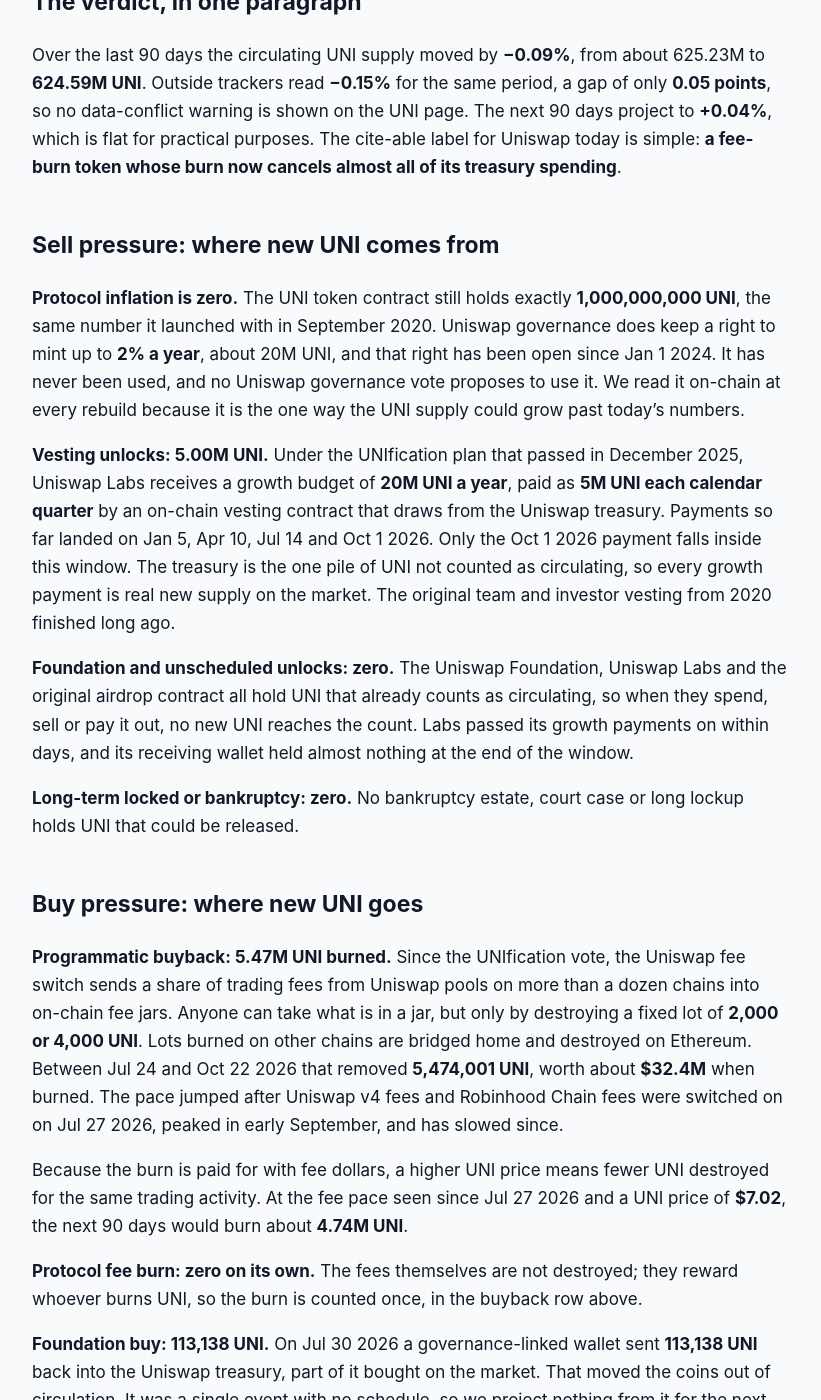
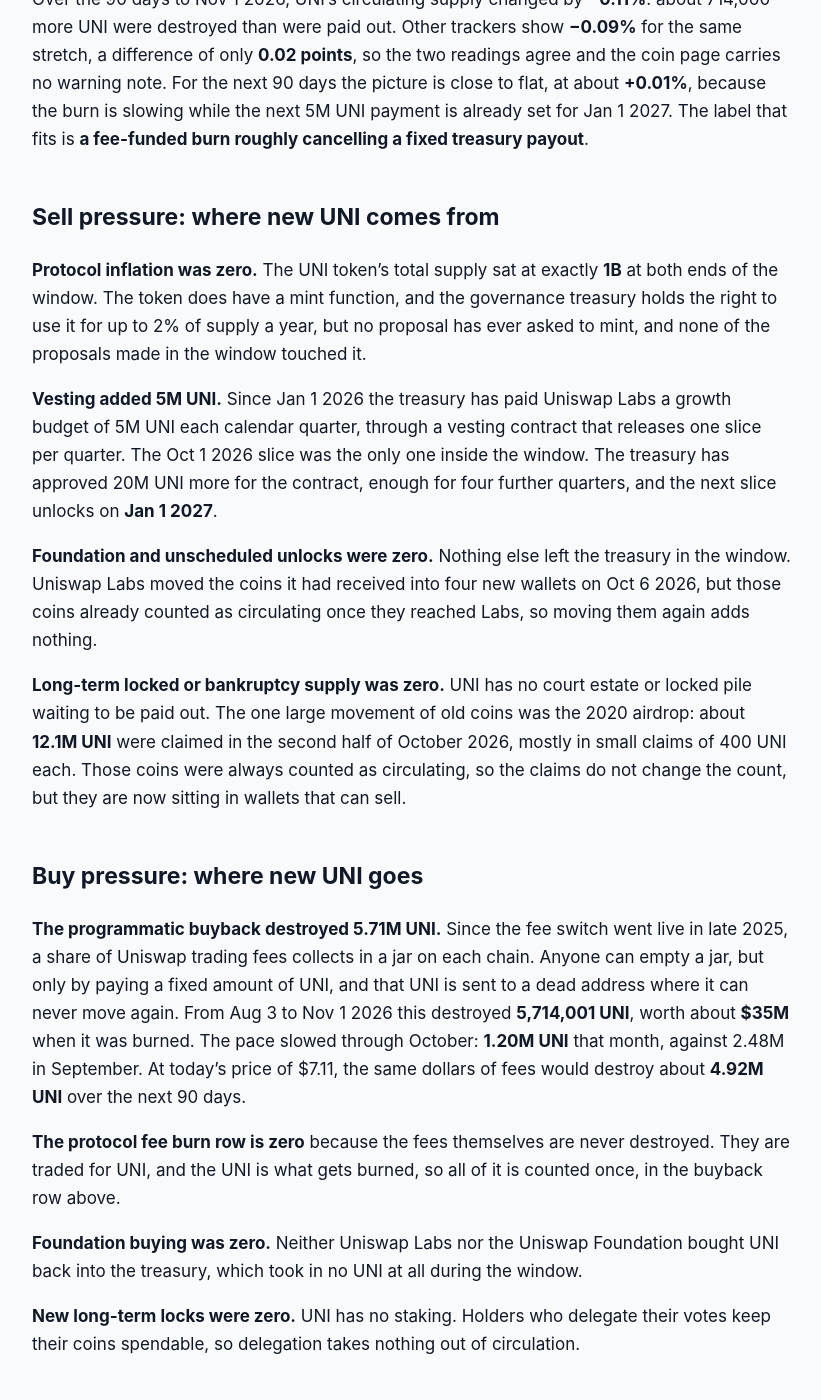
Before and after one commit to jeevansongmy-spec/mrnasdog-articles, a Jekyll site: the page built from crypto/uni-pressure-framework.md, in a window 1280 px wide and 1400 px high, scrolled down 445 px. Shown: the whole window, without its empty margins (228-1049 px from the left). Built offline with Jekyll 4.4.1, drawn with Linux system fonts in a browser that asks for light colours; some of the changed text lies outside the part shown.

Commit message:
publish: crypto/uni-pressure-framework

```diff
--- a/crypto/uni-pressure-framework.md
+++ b/crypto/uni-pressure-framework.md
@@ -1,70 +1,66 @@
 ---
-title: "UNI Inflation Analysis · October 2026 · Mixed flows · supply roughly steady"
-description: "UNI supply is roughly steady: the fee switch burned 5.47M UNI against a 5M UNI treasury payout, −0.09% over 90 days and about +0.04% next. Never minted."
+title: "UNI Inflation Analysis · November 2026 · Mixed flows · supply roughly steady"
+description: "UNI supply is roughly steady: trading fees destroyed 5.71M UNI against a 5M UNI treasury payout, −0.11% over 90 days and about +0.01% next. None minted."
 canonical_url: "https://mrnasdog.com/research/uni/inflation"
 tags: ["crypto", "uni", "uniswap", "defi"]
 published: true
 ---
 Originally published at [https://mrnasdog.com/research/uni/inflation](https://mrnasdog.com/research/uni/inflation) by MrNasDog.
 
-# UNI Inflation Analysis · October 2026 · Mixed flows · supply roughly steady
+# UNI Inflation Analysis · November 2026 · Mixed flows · supply roughly steady
 
-**UNI** supply was roughly steady over the 90 days from Jul 24 to Oct 22 2026, with a slight shrink of **−0.09%**. The Uniswap treasury paid out **5.00M UNI** in its quarterly growth budget, while the Uniswap fee switch destroyed **5.47M UNI** and a governance-linked wallet returned **113,138 UNI** to the treasury. For the next 90 days we expect about **+0.04%**: one more 5M UNI payment on Jan 1 2027 against a burn of about **4.74M UNI** at today's price. UNI can never pass its 1B cap, and no new UNI has ever been minted.
+**UNI supply is roughly steady, and slightly shrinking.** Between Aug 3 and Nov 1 2026 the Uniswap treasury paid out **5M UNI** to Uniswap Labs, while trading fees bought and destroyed **5.71M UNI**. Net, the circulating supply fell about **0.11%**, and other trackers show **−0.09%**. No UNI was minted, though governance keeps a right to mint up to 2% a year.
 
 ## The verdict, in one paragraph
 
-Over the last 90 days the circulating UNI supply moved by **−0.09%**, from about 625.23M to **624.59M UNI**. Outside trackers read **−0.15%** for the same period, a gap of only **0.05 points**, so no data-conflict warning is shown on the UNI page. The next 90 days project to **+0.04%**, which is flat for practical purposes. The cite-able label for Uniswap today is simple: **a fee-burn token whose burn now cancels almost all of its treasury spending**.
+Over the 90 days to Nov 1 2026, UNI's circulating supply changed by **−0.11%**: about 714,000 more UNI were destroyed than were paid out. Other trackers show **−0.09%** for the same stretch, a difference of only **0.02 points**, so the two readings agree and the coin page carries no warning note. For the next 90 days the picture is close to flat, at about **+0.01%**, because the burn is slowing while the next 5M UNI payment is already set for Jan 1 2027. The label that fits is **a fee-funded burn roughly cancelling a fixed treasury payout**.
 
 ## Sell pressure: where new UNI comes from
 
-**Protocol inflation is zero.** The UNI token contract still holds exactly **1,000,000,000 UNI**, the same number it launched with in September 2020. Uniswap governance does keep a right to mint up to **2% a year**, about 20M UNI, and that right has been open since Jan 1 2024. It has never been used, and no Uniswap governance vote proposes to use it. We read it on-chain at every rebuild because it is the one way the UNI supply could grow past today's numbers.
+**Protocol inflation was zero.** The UNI token's total supply sat at exactly **1B** at both ends of the window. The token does have a mint function, and the governance treasury holds the right to use it for up to 2% of supply a year, but no proposal has ever asked to mint, and none of the proposals made in the window touched it.
 
-**Vesting unlocks: 5.00M UNI.** Under the UNIfication plan that passed in December 2025, Uniswap Labs receives a growth budget of **20M UNI a year**, paid as **5M UNI each calendar quarter** by an on-chain vesting contract that draws from the Uniswap treasury. Payments so far landed on Jan 5, Apr 10, Jul 14 and Oct 1 2026. Only the Oct 1 2026 payment falls inside this window. The treasury is the one pile of UNI not counted as circulating, so every growth payment is real new supply on the market. The original team and investor vesting from 2020 finished long ago.
+**Vesting added 5M UNI.** Since Jan 1 2026 the treasury has paid Uniswap Labs a growth budget of 5M UNI each calendar quarter, through a vesting contract that releases one slice per quarter. The Oct 1 2026 slice was the only one inside the window. The treasury has approved 20M UNI more for the contract, enough for four further quarters, and the next slice unlocks on **Jan 1 2027**.
 
-**Foundation and unscheduled unlocks: zero.** The Uniswap Foundation, Uniswap Labs and the original airdrop contract all hold UNI that already counts as circulating, so when they spend, sell or pay it out, no new UNI reaches the count. Labs passed its growth payments on within days, and its receiving wallet held almost nothing at the end of the window.
+**Foundation and unscheduled unlocks were zero.** Nothing else left the treasury in the window. Uniswap Labs moved the coins it had received into four new wallets on Oct 6 2026, but those coins already counted as circulating once they reached Labs, so moving them again adds nothing.
 
-**Long-term locked or bankruptcy: zero.** No bankruptcy estate, court case or long lockup holds UNI that could be released.
+**Long-term locked or bankruptcy supply was zero.** UNI has no court estate or locked pile waiting to be paid out. The one large movement of old coins was the 2020 airdrop: about **12.1M UNI** were claimed in the second half of October 2026, mostly in small claims of 400 UNI each. Those coins were always counted as circulating, so the claims do not change the count, but they are now sitting in wallets that can sell.
 
 ## Buy pressure: where new UNI goes
 
-**Programmatic buyback: 5.47M UNI burned.** Since the UNIfication vote, the Uniswap fee switch sends a share of trading fees from Uniswap pools on more than a dozen chains into on-chain fee jars. Anyone can take what is in a jar, but only by destroying a fixed lot of **2,000 or 4,000 UNI**. Lots burned on other chains are bridged home and destroyed on Ethereum. Between Jul 24 and Oct 22 2026 that removed **5,474,001 UNI**, worth about **$32.4M** when burned. The pace jumped after Uniswap v4 fees and Robinhood Chain fees were switched on on Jul 27 2026, peaked in early September, and has slowed since.
+**The programmatic buyback destroyed 5.71M UNI.** Since the fee switch went live in late 2025, a share of Uniswap trading fees collects in a jar on each chain. Anyone can empty a jar, but only by paying a fixed amount of UNI, and that UNI is sent to a dead address where it can never move again. From Aug 3 to Nov 1 2026 this destroyed **5,714,001 UNI**, worth about **$35M** when it was burned. The pace slowed through October: **1.20M UNI** that month, against 2.48M in September. At today's price of $7.11, the same dollars of fees would destroy about **4.92M UNI** over the next 90 days.
 
-Because the burn is paid for with fee dollars, a higher UNI price means fewer UNI destroyed for the same trading activity. At the fee pace seen since Jul 27 2026 and a UNI price of **$7.02**, the next 90 days would burn about **4.74M UNI**.
+**The protocol fee burn row is zero** because the fees themselves are never destroyed. They are traded for UNI, and the UNI is what gets burned, so all of it is counted once, in the buyback row above.
 
-**Protocol fee burn: zero on its own.** The fees themselves are not destroyed; they reward whoever burns UNI, so the burn is counted once, in the buyback row above.
+**Foundation buying was zero.** Neither Uniswap Labs nor the Uniswap Foundation bought UNI back into the treasury, which took in no UNI at all during the window.
 
-**Foundation buy: 113,138 UNI.** On Jul 30 2026 a governance-linked wallet sent **113,138 UNI** back into the Uniswap treasury, part of it bought on the market. That moved the coins out of circulation. It was a single event with no schedule, so we project nothing from it for the next 90 days.
-
-**New long-term lock: zero.** UNI has no staking lock. Coins used for Uniswap governance votes stay in their owners' wallets and still count as circulating.
+**New long-term locks were zero.** UNI has no staking. Holders who delegate their votes keep their coins spendable, so delegation takes nothing out of circulation.
 
 ## Foundation and overhang
 
-The largest overhang is the **Uniswap governance treasury**, which holds about **262.25M UNI**, roughly 30% of all UNI still in existence. It is the only UNI outside the circulating count, and **20M UNI** of it is already approved for the next four growth payments. We read its balance on-chain at every rebuild. The treasury also holds the dormant 2% mint right.
+The biggest overhang is the **governance treasury**, which holds **262.25M UNI**. These are the only UNI not counted as circulating. Of them, 20M are approved for the quarterly growth payments; the rest can only move through a governance vote. The wallets Uniswap Labs moved its growth payments to hold about **14.74M UNI**, and the **Uniswap Foundation** reported **15.1M UNI** on hand at the end of 2025. Only about 435K UNI of the 2020 airdrop are still unclaimed. The treasury and the Labs wallets are watched on-chain, and the Foundation's balance through its published reports. If any of these balances falls between checks, the outflow enters the foundation and unscheduled unlocks row at the next check.
 
-Inside the circulating count, we track the **Uniswap Foundation**, which reported **15.1M UNI** at the end of 2025; the original 2020 airdrop contract, which still holds about **12.01M UNI** nobody has claimed; the Uniswap Labs wallet that receives the growth budget, nearly empty after each payment; and the governance-linked wallet that returned UNI in July, which holds about **20.42K UNI**. If the treasury's balance falls between our checks by more than the scheduled growth payments, that outflow enters the Foundation and unscheduled unlocks row at the next refresh.
+## How UNI compares to other DEX and DeFi tokens
 
-## How UNI compares to other DEX governance tokens
+Many DeFi tokens use part of their fees to buy their own coin. The difference is where the bought coins end up. Some protocols buy back and hold the coins in a treasury or a fund, which keeps them off the market for now but leaves them free to be sold or paid out later. Uniswap sends every bought UNI to a dead address, so the coins are gone for good. On the buy side, that makes UNI one of the cleaner designs in its group.
 
-Most exchange tokens grow their supply to pay liquidity providers. Curve's CRV and PancakeSwap's CAKE both create new tokens as rewards, and their burns or locks have to fight that steady printing. UNI is different: **Uniswap pays no token rewards to liquidity providers**, its supply has never grown past its launch amount, and its only regular new supply is the 5M UNI quarterly growth payment from a treasury that already exists.
+The sell side is different too. Many exchange tokens still pay out large reward emissions to liquidity providers or stakers, and those new coins can swamp the buyback. UNI pays no emissions at all: its only new supply is the 5M UNI a quarter the treasury sends Uniswap Labs, a fixed amount set by a vote. That leaves UNI close to flat. The burn and the payout are about the same size, so trading volume decides which way the supply moves.
 
-On the buy side, UNI now looks closer to tokens with fee-funded buybacks, such as Hyperliquid's HYPE or Aave's AAVE, than to a pure voting token. The difference is the shape: Uniswap does not buy UNI in the market itself. It lets anyone claim the fee jars by destroying UNI, so the burn happens on-chain, in fixed lots, and the destroyed UNI can never return. A buyback that parks tokens in a treasury can be spent again later; a Uniswap burn cannot.
-
-The trade-off is size. At about **0.9%** of circulating UNI burned per 90 days, the Uniswap burn is large enough to cancel the growth budget but not yet large enough to shrink UNI quickly, and it rises and falls with trading on Uniswap.
+The open risk is the mint right. Unlike a token with a hard cap, UNI can still grow by up to 2% a year if governance ever votes for it. It has never been used, but its existence means the 1B figure is a starting point, not a ceiling.
 
 ## What to watch in the next 90 days
 
-**Jan 1 2027:** the next 5M UNI growth payment unlocks; past payments were collected between zero and thirteen days after each unlock.
+**Jan 1 2027** — the next 5M UNI growth payment unlocks for Uniswap Labs, the one dated supply event in the window.
 
-**Aggregator hooks, live since Oct 22 2026:** Uniswap now routes trades through outside liquidity on Ethereum, Base and Robinhood Chain, and those trades carry a protocol fee that feeds the UNI burn. More routed volume would lift the burn above our 4.74M UNI estimate.
+**The burn pace through December 2026** — October's burn was about half of September's. If trading stays quiet, the burn could fall below the 5M UNI payout and the supply would start to grow slowly.
 
-**Fee switch expansion:** the Arc chain was added on Oct 5 2026, and further Uniswap governance votes could switch fees on for more chains or pool types.
+**New fee sources** — since Oct 22 2026, trades that Uniswap routes through outside pools also pay a protocol fee into the burn, and the fee switch reached the Arc chain in October 2026. Both could lift the burn if volume follows.
 
-**Burn pace and price:** burns slowed from about 814,000 UNI in the busiest week of September to about 180,000 UNI in the last six days. A higher UNI price also means fewer UNI per fee dollar.
+**Newly claimed airdrop coins** — the 12.1M UNI claimed in late October 2026 add no new supply, but if they are sold soon they add to selling on the market.
 
-**The mint right:** any Uniswap governance proposal to use the 2% yearly mint would change this reading at once. None exists today.
+**Any governance vote on minting or on the treasury** — no such proposal is open as of Nov 1 2026, but one would change the sell side at once.
 
 ## Summary
 
-UNI supply was roughly steady over the last 90 days at **−0.09%**, and we project about **+0.04%** for the next 90 days. Uniswap's fee switch burned **5.47M UNI**, slightly more than the **5M UNI** growth payment the treasury sent to Uniswap Labs. The key risk is the burn fading if trading on Uniswap slows, while the growth budget keeps paying 20M UNI a year from a treasury of about 262.25M UNI. UNI can never exceed 1B, and no UNI has ever been minted.
+UNI's circulating supply fell about **0.11%** in the 90 days to Nov 1 2026, because trading fees bought and destroyed **5.71M UNI** while the Uniswap treasury paid out **5M UNI** to Uniswap Labs. No UNI was minted, nothing vests apart from the 5M UNI quarterly growth payment, and the next one is due on Jan 1 2027. The key risk is that the burn depends on trading volume and slowed in October 2026, so the next 90 days look close to flat at about **+0.01%**. UNI has no hard cap: the treasury holds **262.25M UNI**, and governance keeps a right to mint up to 2% a year that it has never used.
 
-*MrNasDog Pressure Framework analysis of UNI, Metric 1 — Inflation. Data + explanation only. Not financial advice. Checked Oct 22 2026.*
+*MrNasDog Pressure Framework analysis of UNI, Metric 1 — Inflation. Data + explanation only. Not financial advice. Checked Nov 1 2026.*
```
